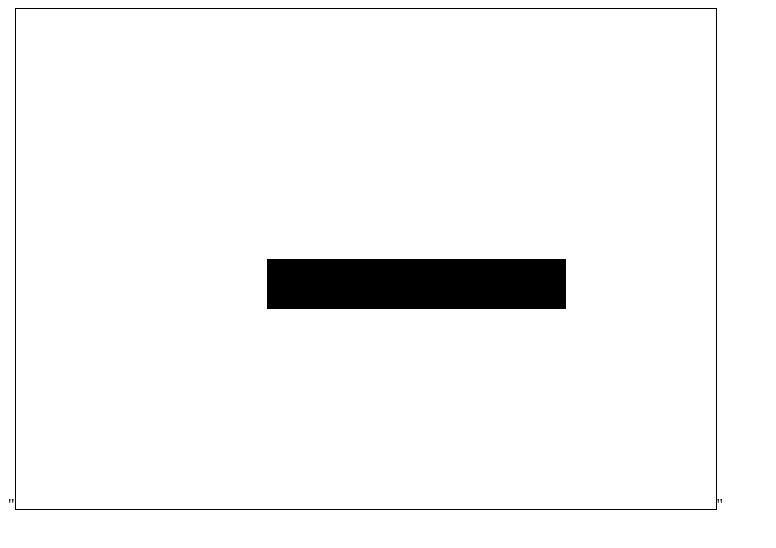
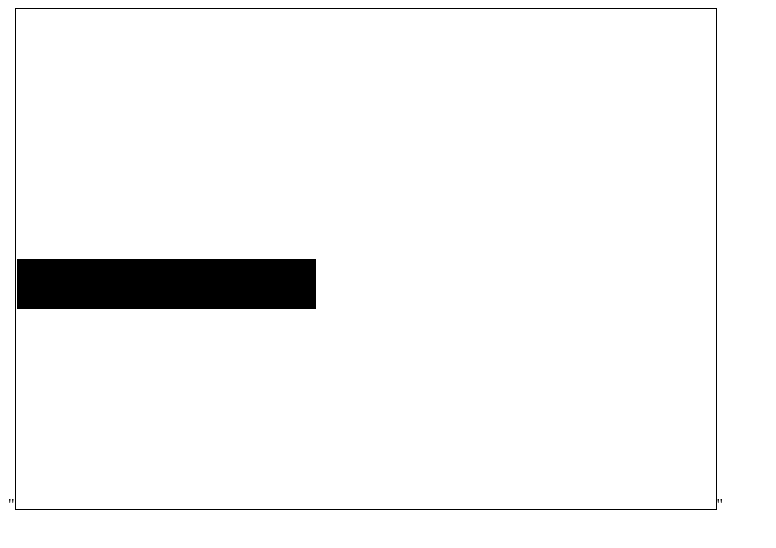
Before and after one commit to tobiaswalsh/we-dem-bois, a plain HTML site: page index.html in a window 1280 px wide. Shown: the whole page, without its empty margins (0-776 px from the left). Drawn offline with Linux system fonts and the light colour scheme.

Commit message:
Update index.html

```diff
--- a/index.html
+++ b/index.html
@@ -2,7 +2,7 @@
 <script>
 var canv = document.getElementById("ctx");
 var ctx = canv.getContext("2d");
-var x = 250;
+var x = 0;
 setInterval(change,20);
 
 function change(){
```
